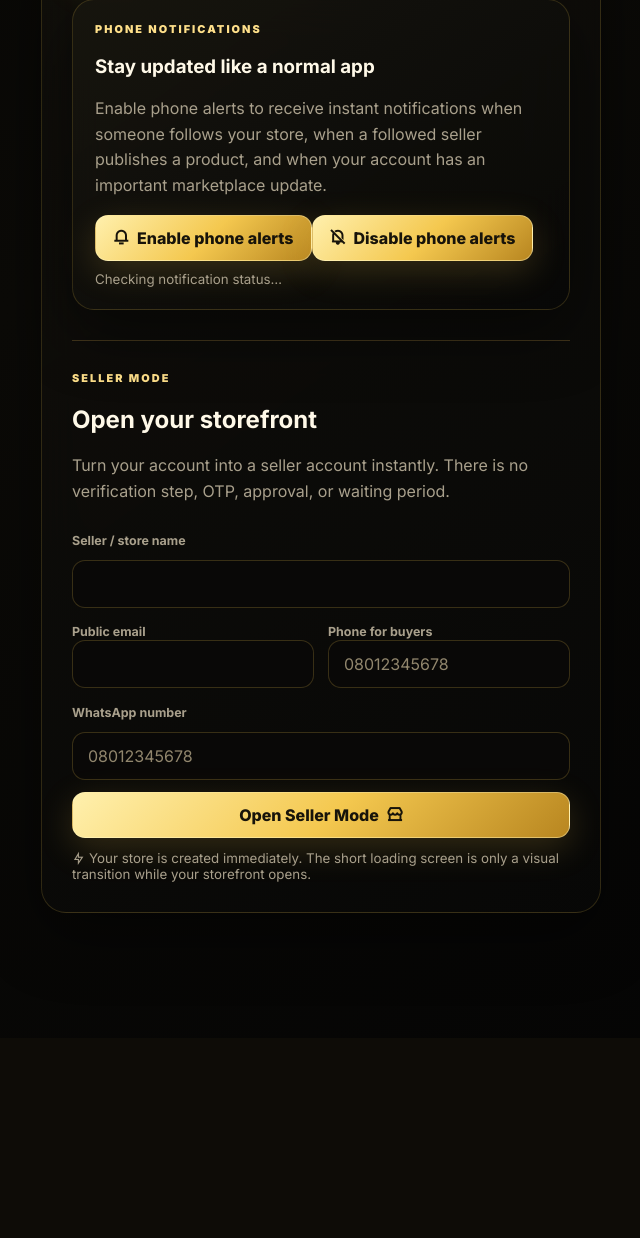
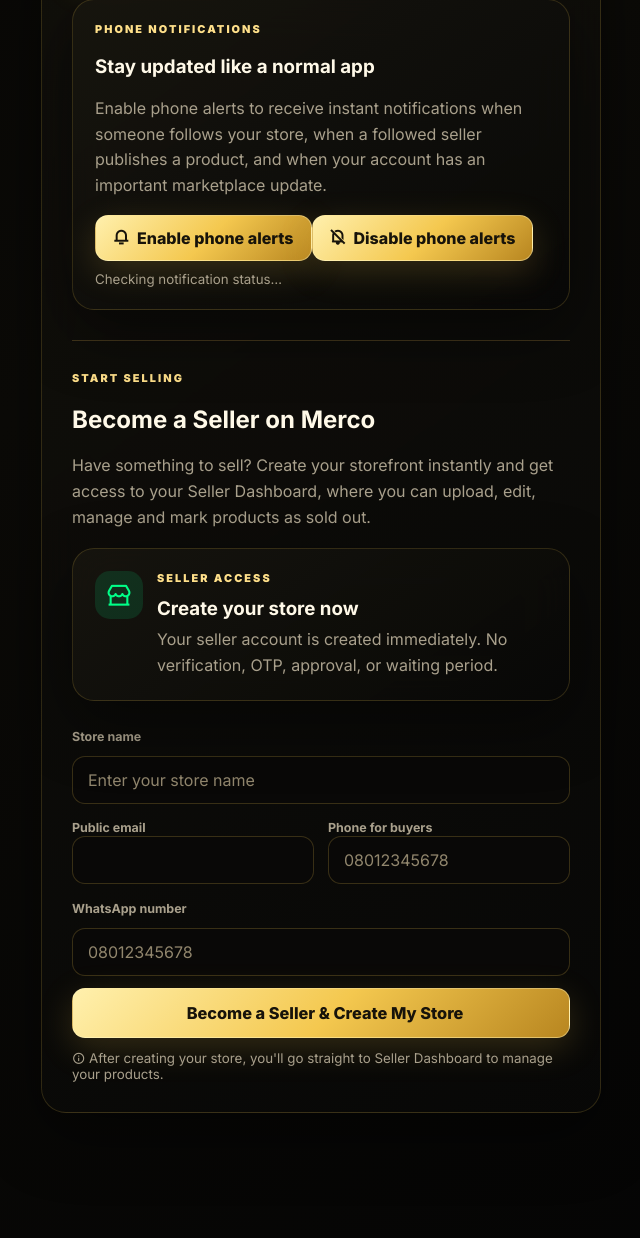
Before and after one commit to Lordave111/Maximise, a Python web app: template templates/settings.html in a window 1280 px wide. Shown: the part 1101-2339 px from the top of the page, without its empty margins (319-959 px from the left). Before the commit the page ends 2014 px from the top, so only its background shows below. Run offline with Jinja, Linux system fonts and the light colour scheme; the template is opened without the code that fills it, so the values that code supplies are empty; some libraries are stand-ins or nearby versions.

Commit message:
feat: clarify become seller settings experience

```diff
--- a/templates/settings.html
+++ b/templates/settings.html
@@ -13,20 +13,24 @@
   <hr style="border:0;border-top:1px solid var(--line);margin:30px 0">
   <div class="eyebrow">SELLER MODE</div><h2>Your store is live</h2>
   <div class="panel" style="margin-top:18px;border-color:rgba(0,255,136,.28);background:linear-gradient(135deg,rgba(0,255,136,.07),rgba(7,7,6,.65))">
-    <div style="display:flex;gap:14px;align-items:flex-start"><div style="width:46px;height:46px;border-radius:14px;display:grid;place-items:center;background:rgba(0,255,136,.1);color:#00ff88;font-size:24px">✓</div><div><div class="eyebrow">STORE READY</div><h3 style="margin:5px 0 8px">{{ current_user.username }}</h3><p style="margin:0">Your storefront is ready. Open it whenever you want.</p></div></div>
-    <a class="btn" style="margin-top:18px" href="{{ url_for('seller_open', seller_slug=current_user.seller_slug) }}">Open my store <i class="ri-store-2-line"></i></a>
+    <div style="display:flex;gap:14px;align-items:flex-start"><div style="width:46px;height:46px;border-radius:14px;display:grid;place-items:center;background:rgba(0,255,136,.1);color:#00ff88;font-size:24px">✓</div><div><div class="eyebrow">STORE READY</div><h3 style="margin:5px 0 8px">{{ current_user.username }}</h3><p style="margin:0">Your storefront is ready. Manage products, payments, and your store from Seller Dashboard.</p></div></div>
+    <a class="btn" style="margin-top:18px" href="{{ url_for('seller_dashboard') }}"><i class="ri-dashboard-3-line"></i> Open Seller Dashboard</a>
   </div>
   {% else %}
   <hr style="border:0;border-top:1px solid var(--line);margin:30px 0">
-  <div class="eyebrow">SELLER MODE</div><h2>Open your storefront</h2>
-  <p>Turn your account into a seller account instantly. There is no verification step, OTP, approval, or waiting period.</p>
+  <div class="eyebrow">START SELLING</div>
+  <h2>Become a Seller on Merco</h2>
+  <p>Have something to sell? Create your storefront instantly and get access to your Seller Dashboard, where you can upload, edit, manage and mark products as sold out.</p>
+  <div class="panel" style="margin:18px 0;border-color:rgba(0,255,136,.32);background:linear-gradient(135deg,rgba(0,255,136,.08),rgba(7,7,6,.7))">
+    <div style="display:flex;gap:14px;align-items:flex-start"><div style="width:48px;height:48px;border-radius:15px;display:grid;place-items:center;background:rgba(0,255,136,.12);color:#00ff88;font-size:25px;flex:0 0 auto"><i class="ri-store-2-line"></i></div><div><div class="eyebrow">SELLER ACCESS</div><h3 style="margin:4px 0 7px">Create your store now</h3><p style="margin:0">Your seller account is created immediately. No verification, OTP, approval, or waiting period.</p></div></div>
+  </div>
   <form method="post" action="{{ url_for('settings') }}" id="seller-mode-form">
-    <input type="hidden" name="action" value="become_seller"><label class="label">Seller / store name</label><input name="seller_name" value="{{ current_user.username }}" required minlength="2">
+    <input type="hidden" name="action" value="become_seller"><label class="label">Store name</label><input name="seller_name" value="{{ current_user.username }}" required minlength="2" placeholder="Enter your store name">
     <div class="two-col"><div><label class="label">Public email</label><input name="contact_email" type="email" value="{{ current_user.email }}" required autocomplete="email"></div><div><label class="label">Phone for buyers</label><input name="phone_number" type="tel" value="" placeholder="08012345678"></div></div>
     <label class="label">WhatsApp number</label><input name="whatsapp" value="{{ current_user.whatsapp_number or '' }}" placeholder="08012345678" required inputmode="tel">
-    <button class="btn" type="submit">Open Seller Mode <i class="ri-store-2-line"></i></button>
+    <button class="btn" type="submit" style="width:100%;justify-content:center;font-size:1.02rem;padding:14px"><i class="ri-store-add-line"></i> Become a Seller & Create My Store</button>
   </form>
-  <small style="display:block;margin-top:12px;color:var(--muted)"><i class="ri-flashlight-line"></i> Your store is created immediately. The short loading screen is only a visual transition while your storefront opens.</small>
+  <small style="display:block;margin-top:12px;color:var(--muted)"><i class="ri-information-line"></i> After creating your store, you'll go straight to Seller Dashboard to manage your products.</small>
   {% endif %}
 </div>
 {% endblock %}
```
